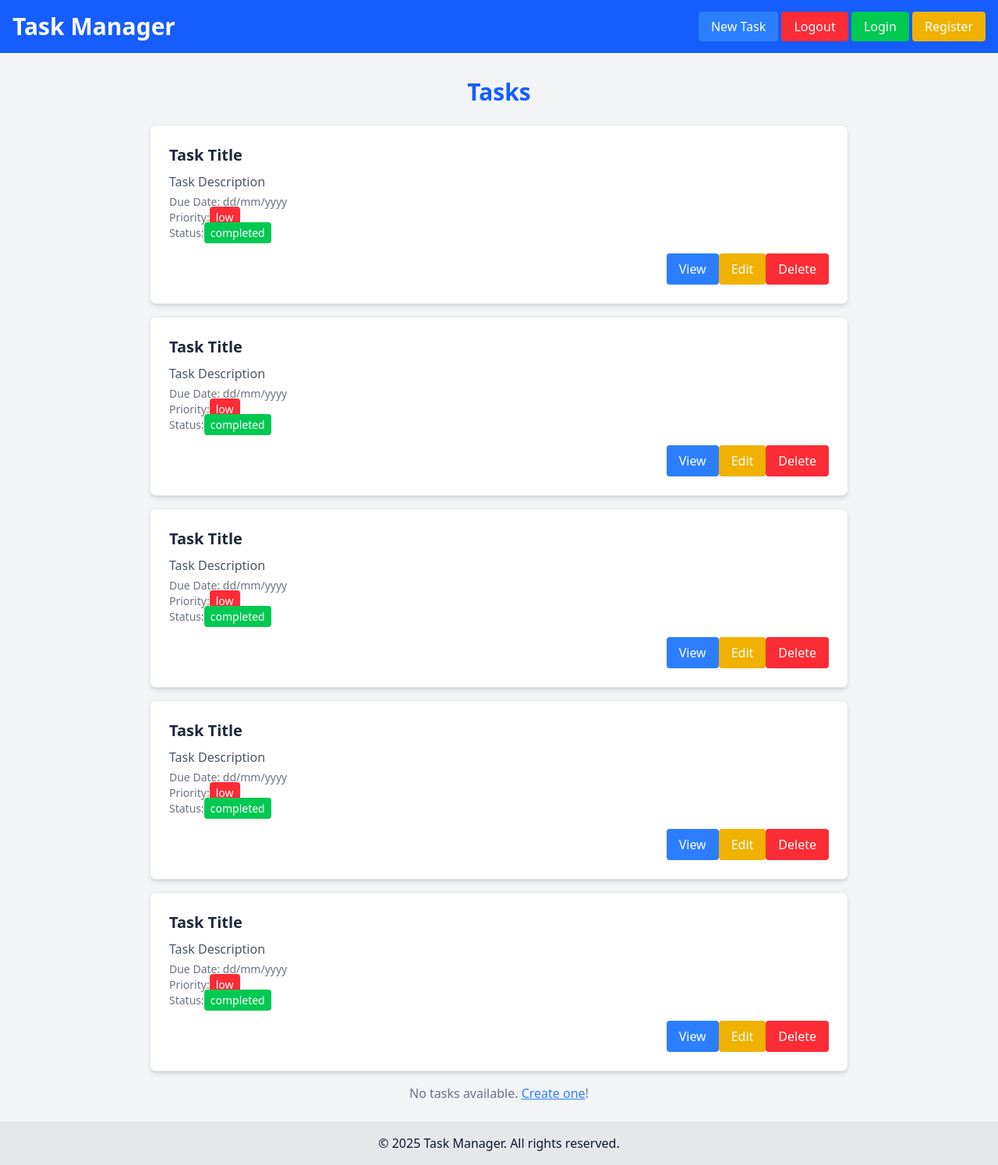
After one commit to OrandiBrian/task_manager_api, a Django app: template taskmanager/tasks/templates/tasks/task_list.html in a window 1280 px wide. The commit adds this page. Shown: the whole page at 78% size. Run offline with Django 5.2, Linux system fonts and the light colour scheme; the template is opened without the code that fills it, so the values that code supplies are empty.

Commit message:
Base.html and task_list.html templates

```diff
--- /dev/null
+++ b/taskmanager/tasks/templates/tasks/task_list.html
@@ -0,0 +1,109 @@
+<!DOCTYPE html>
+<html lang="en">
+    <head>
+        <meta charset="UTF-8">
+        <meta name="viewport" content="width=device-width, initial-scale=1.0">
+        <title>Tasks</title>
+        <script src="https://cdn.jsdelivr.net/npm/@tailwindcss/browser@4"></script>
+    </head>
+    <body class="bg-gray-100 text-gray-900">
+
+        <!-- Navbar -->
+        <nav class="bg-blue-600 text-white py-4">
+            <div class="container mx-auto flex justify-between items-center px-4">
+                <a href="#" class="text-3xl font-bold">Task Manager</a>
+                <div>
+                    <a href="#" class="px-4 py-2 bg-blue-500 hover:bg-blue-700 rounded">New Task</a>
+                    <a href="#" class="px-4 py-2 bg-red-500 hover:bg-red-700 rounded">Logout</a>
+                    <a href="#" class="px-4 py-2 bg-green-500 hover:bg-green-700 rounded">Login</a>
+                    <a href="#" class="px-4 py-2 bg-yellow-500 hover:bg-yellow-700 rounded">Register</a>
+                </div>
+            </div>
+        </nav>
+
+        <!-- Main Content -->
+        <main>
+            <div class="max-w-4xl mx-auto mt-8">
+                <h1 class="text-3xl font-bold text-center mb-6 text-blue-600">Tasks</h1>
+
+                <div class="bg-white p-6 my-4 shadow-md rounded-lg border border-gray-200">
+                    <h2 class="text-xl font-semibold text-gray-800">Task Title</h2>
+                    <p class="text-gray-600 mt-2">Task Description</p>
+                    <p class="text-gray-500 text-sm mt-1">Due Date: <span class="font-medium">dd/mm/yyyy</span></p>
+                    <p class="text-gray-500 text-sm">Priority:<span class="px-2 py-1 rounded bg-red-500 text-white">low</span></p>
+                    <p class="text-gray-500 text-sm">Status:<span class="px-2 py-1 rounded bg-green-500 text-white">completed</span></p>
+
+                    <div class="flex justify-end mt-4">
+                        <a href="#" class="px-4 py-2 bg-blue-500 hover:bg-blue-700 rounded text-white">View</a>
+                        <a href="#" class="px-4 py-2 bg-yellow-500 hover:bg-yellow-700 rounded text-white">Edit</a>
+                        <a href="#" class="px-4 py-2 bg-red-500 hover:bg-red-700 rounded text-white">Delete</a>
+                    </div>
+                </div>
+
+                <div class="bg-white p-6 my-4 shadow-md rounded-lg border border-gray-200">
+                    <h2 class="text-xl font-semibold text-gray-800">Task Title</h2>
+                    <p class="text-gray-600 mt-2">Task Description</p>
+                    <p class="text-gray-500 text-sm mt-1">Due Date: <span class="font-medium">dd/mm/yyyy</span></p>
+                    <p class="text-gray-500 text-sm">Priority:<span class="px-2 py-1 rounded bg-red-500 text-white">low</span></p>
+                    <p class="text-gray-500 text-sm">Status:<span class="px-2 py-1 rounded bg-green-500 text-white">completed</span></p>
+
+                    <div class="flex justify-end mt-4">
+                        <a href="#" class="px-4 py-2 bg-blue-500 hover:bg-blue-700 rounded text-white">View</a>
+                        <a href="#" class="px-4 py-2 bg-yellow-500 hover:bg-yellow-700 rounded text-white">Edit</a>
+                        <a href="#" class="px-4 py-2 bg-red-500 hover:bg-red-700 rounded text-white">Delete</a>
+                    </div>
+                </div>
+
+                <div class="bg-white p-6 my-4 shadow-md rounded-lg border border-gray-200">
+                    <h2 class="text-xl font-semibold text-gray-800">Task Title</h2>
+                    <p class="text-gray-600 mt-2">Task Description</p>
+                    <p class="text-gray-500 text-sm mt-1">Due Date: <span class="font-medium">dd/mm/yyyy</span></p>
+                    <p class="text-gray-500 text-sm">Priority:<span class="px-2 py-1 rounded bg-red-500 text-white">low</span></p>
+                    <p class="text-gray-500 text-sm">Status:<span class="px-2 py-1 rounded bg-green-500 text-white">completed</span></p>
+
+                    <div class="flex justify-end mt-4">
+                        <a href="#" class="px-4 py-2 bg-blue-500 hover:bg-blue-700 rounded text-white">View</a>
+                        <a href="#" class="px-4 py-2 bg-yellow-500 hover:bg-yellow-700 rounded text-white">Edit</a>
+                        <a href="#" class="px-4 py-2 bg-red-500 hover:bg-red-700 rounded text-white">Delete</a>
+                    </div>
+                </div>
+
+                <div class="bg-white p-6 my-4 shadow-md rounded-lg border border-gray-200">
+                    <h2 class="text-xl font-semibold text-gray-800">Task Title</h2>
+                    <p class="text-gray-600 mt-2">Task Description</p>
+                    <p class="text-gray-500 text-sm mt-1">Due Date: <span class="font-medium">dd/mm/yyyy</span></p>
+                    <p class="text-gray-500 text-sm">Priority:<span class="px-2 py-1 rounded bg-red-500 text-white">low</span></p>
+                    <p class="text-gray-500 text-sm">Status:<span class="px-2 py-1 rounded bg-green-500 text-white">completed</span></p>
+
+                    <div class="flex justify-end mt-4">
+                        <a href="#" class="px-4 py-2 bg-blue-500 hover:bg-blue-700 rounded text-white">View</a>
+                        <a href="#" class="px-4 py-2 bg-yellow-500 hover:bg-yellow-700 rounded text-white">Edit</a>
+                        <a href="#" class="px-4 py-2 bg-red-500 hover:bg-red-700 rounded text-white">Delete</a>
+                    </div>
+                </div>
+
+                <div class="bg-white p-6 my-4 shadow-md rounded-lg border border-gray-200">
+                    <h2 class="text-xl font-semibold text-gray-800">Task Title</h2>
+                    <p class="text-gray-600 mt-2">Task Description</p>
+                    <p class="text-gray-500 text-sm mt-1">Due Date: <span class="font-medium">dd/mm/yyyy</span></p>
+                    <p class="text-gray-500 text-sm">Priority:<span class="px-2 py-1 rounded bg-red-500 text-white">low</span></p>
+                    <p class="text-gray-500 text-sm">Status:<span class="px-2 py-1 rounded bg-green-500 text-white">completed</span></p>
+
+                    <div class="flex justify-end mt-4">
+                        <a href="#" class="px-4 py-2 bg-blue-500 hover:bg-blue-700 rounded text-white">View</a>
+                        <a href="#" class="px-4 py-2 bg-yellow-500 hover:bg-yellow-700 rounded text-white">Edit</a>
+                        <a href="#" class="px-4 py-2 bg-red-500 hover:bg-red-700 rounded text-white">Delete</a>
+                    </div>
+                </div>
+
+                <p class="text-center text-gray-500">No tasks available. <a href="{% url 'task_create' %}" class="text-blue-500 underline">Create one</a>!</p>
+            </div>
+        </main>
+
+        <!-- Footer -->
+        <footer class="text-center mt-6 py-4 bg-gray-200">
+            <p>&copy; 2025 Task Manager. All rights reserved.</p>
+        </footer>
+
+    </body>
+</html>
```
Also changed, not shown: taskmanager/tasks/templates/tasks/base.html (+7 -10 lines).
